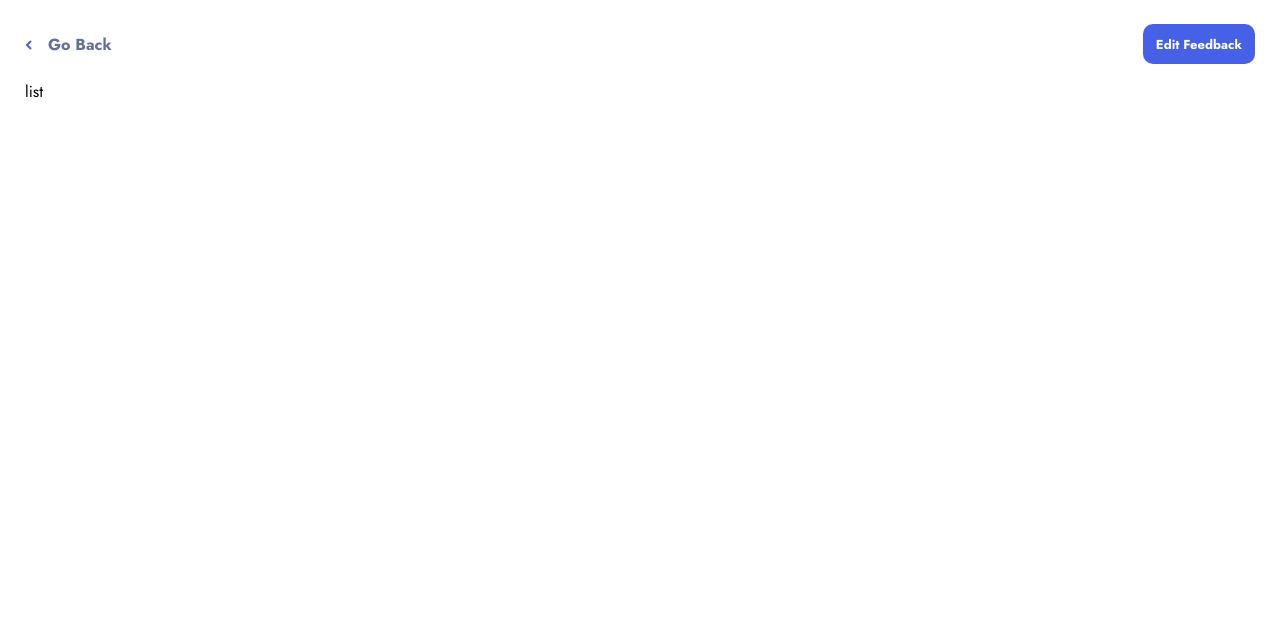
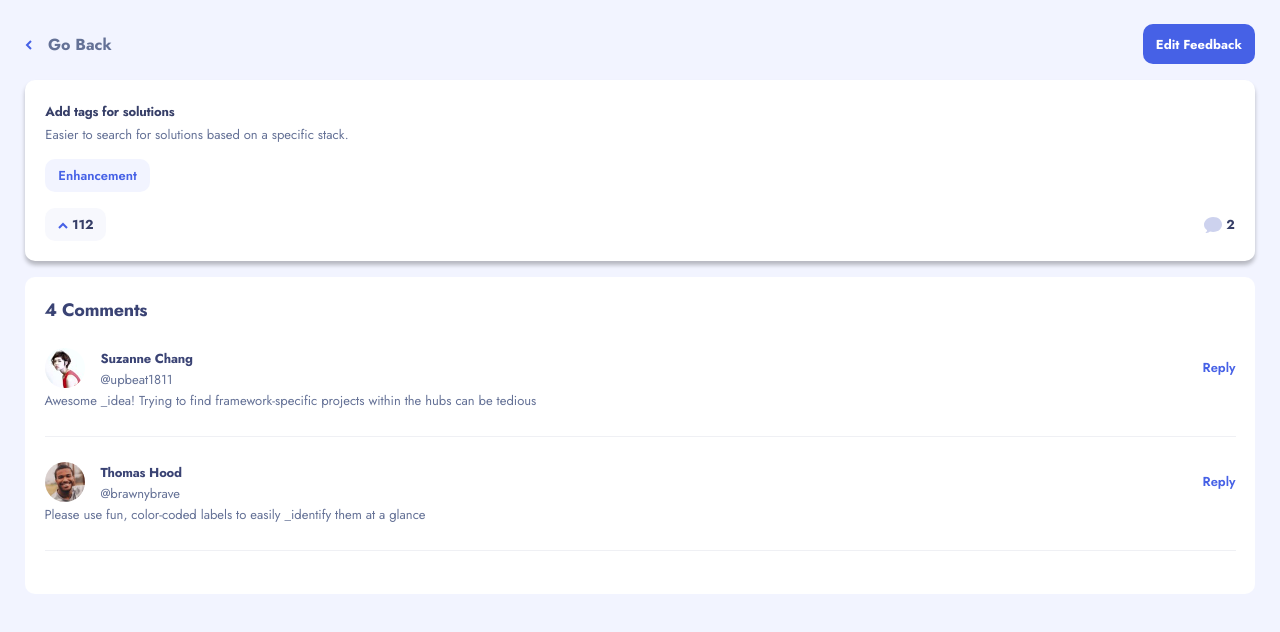
Before and after one commit to Uri-Raz-Dev/product-feedback-front, a React (Vite) app: page /feedback/1 in a window 1280 px wide. Shown: the top 632 px of the page. Built offline with nearby package versions, Linux system fonts and the light colour scheme.

Commit message:
comment list style done

```diff
--- /dev/null
+++ b/src/assets/style/cmps/FeedbackDetail/_commentList.scss
@@ -0,0 +1,117 @@
+.comment-list {
+    border-radius: 10px;
+    background-color: white;
+    font-size: rem(13px);
+    padding: em(24px);
+
+
+    .comment::after {
+        content: '';
+        margin-block: rem(24px);
+        display: block;
+        height: rem(1px);
+        background-color: #647196;
+        opacity: 0.1;
+    }
+
+    .comment-open {
+
+
+
+
+        // .reply:first-child::before {
+        //     content: '';
+        //     position: relative;
+        //     transform: rotate(90deg);
+        //     right: 173px;
+        //     top: 150px;
+        //     display: flex;
+        //     height: rem(1px);
+        //     // width: 50%;
+        //     background-color: #647196;
+        //     opacity: 1.1;
+        // }
+    }
+
+    .comment-count {
+        margin-block-end: rem(24px);
+        color: $deepblue2;
+        font-size: rem(18px);
+        line-height: rem(26px);
+        letter-spacing: rem(-0.25px);
+        font-weight: 700;
+    }
+
+
+
+    p {
+        color: $deepblue3;
+        font-weight: 400;
+        text-wrap: pretty;
+    }
+
+    .comment-header {
+        display: flex;
+        align-items: center;
+
+        img {
+            border-radius: 100%;
+            width: rem(40px);
+            height: rem(40px);
+            margin-inline-end: rem(16px);
+        }
+
+        span {
+            color: $blue;
+            font-weight: 600;
+            line-height: rem(19px);
+        }
+    }
+
+
+    .comment-username-container {
+        flex-grow: 1;
+
+        :first-child {
+            font-size: rem(13px);
+            letter-spacing: -0.180556px;
+            font-weight: 700;
+            color: $deepblue2;
+        }
+
+        :nth-child(2) {
+            span {
+                font-size: rem(13px);
+                font-weight: 400;
+                line-height: rem(19px);
+                color: $deepblue3;
+            }
+
+            font-size: rem(13px);
+            font-weight: 400;
+            line-height: rem(19px);
+            color: $deepblue3;
+        }
+    }
+}
+
+.reply-container {
+    // width: 100%;
+    // display: flex;
+    // margin-inline-start: 24px;
+
+    .reply {
+        padding-inline-start: rem(23px);
+
+        p {
+            span {
+                font-weight: bold;
+                color: $purple;
+            }
+        }
+    }
+
+    .reply:first-of-type {
+        border-inline-start: rem(1px) solid rgb(100, 113, 150, 0.1);
+    }
+}
--- /dev/null
+++ b/src/assets/style/cmps/FeedbackDetail/_feedbackDetail.scss
@@ -0,0 +1,3 @@
+.app-layout {
+    background-color: rgb(242, 244, 255);
+}
--- a/src/assets/style/main.scss
+++ b/src/assets/style/main.scss
@@ -19,4 +19,6 @@
 @import 'cmps/Suggestions/Sidebar';
 
 //FeedbackDetail
+@import 'cmps/FeedbackDetail/feedbackDetail';
 @import 'cmps/FeedbackDetail/feedbackHeader';
+@import 'cmps/FeedbackDetail/commentList';
--- a/src/cmps/CommentList.tsx
+++ b/src/cmps/CommentList.tsx
@@ -1,5 +1,79 @@
-function CommentList() {
-  return <ul className='comment-list'> list</ul>
+import { useState } from 'react'
+import { suggestion } from './SuggestionCard'
+
+function CommentList({ suggestion }: suggestion) {
+  // console.log(suggestion)
+
+  type replies = {
+    content: string
+    replyingTo: string
+    user: {
+      image: string
+      name: string
+      username: string
+    }
+  }
+
+  const replies = suggestion.comments.map((comment) => {
+    return comment.replies
+  })
+
+  return (
+    <>
+      <ul className='comment-list'>
+        <h2 className='comment-count'>
+          {suggestion.comments.length + replies.length} Comments
+        </h2>
+        {suggestion.comments.map((comment) => {
+          return (
+            <li
+              className={comment.replies ? 'comment-open' : 'comment'}
+              key={comment._id}
+            >
+              <section className='comment-header'>
+                <img src={comment.user.image} alt='user-image' />
+                <div className='comment-username-container'>
+                  <div>{comment.user.name}</div>
+                  <div>
+                    <span>@</span>
+                    {comment.user.username}
+                  </div>
+                </div>
+                <span>Reply</span>
+              </section>
+              <p>{comment.content}</p>
+              {comment.replies && (
+                <ul className='reply-container'>
+                  {comment.replies.map((reply: replies) => {
+                    return (
+                      <li className='reply' key={reply.user.username}>
+                        <section className='reply-header comment-header'>
+                          <img src={reply.user.image} alt='user-image' />
+                          <div className='comment-username-container reply-comment-container'>
+                            <div>{reply.user.name}</div>
+                            <div>
+                              <span>@</span>
+                              {reply.user.username}
+                            </div>
+                          </div>
+                          <span className='reply-button'>Reply</span>
+                        </section>
+
+                        <p>
+                          <span>@{reply.replyingTo} </span>
+                          {reply.content}
+                        </p>
+                      </li>
+                    )
+                  })}
+                </ul>
+              )}
+            </li>
+          )
+        })}
+      </ul>
+    </>
+  )
 }
 
 export default CommentList
--- /dev/null
+++ b/src/cmps/SuggestionCard.tsx
@@ -0,0 +1,34 @@
+import { utilService } from '../services/util.service'
+import { SvgIcon } from './Svgicon'
+
+export type suggestion = {
+  suggestion: {
+    title: string
+    description: string
+    category: string
+    upvotes: number
+    comments: any[]
+  }
+}
+
+function SuggestionCard({ suggestion }: suggestion): JSX.Element {
+  return (
+    <div className='suggestion-card'>
+      <div>{suggestion.title}</div>
+      <p>{suggestion.description}</p>
+      <div>{utilService.toUpperCase(suggestion.category)}</div>
+      <section className='upvote-and-comment'>
+        <div>
+          <SvgIcon iconName='arrowUp' />
+          <span> {suggestion.upvotes}</span>
+        </div>
+        <div>
+          <SvgIcon iconName='comments' />
+          <span> {suggestion.comments?.length ?? 0}</span>
+        </div>
+      </section>
+    </div>
+  )
+}
+
+export default SuggestionCard
--- a/src/pages/FeedbackDetail.tsx
+++ b/src/pages/FeedbackDetail.tsx
@@ -2,45 +2,28 @@ import { useParams } from 'react-router-dom'
 import CommentsList from '../cmps/CommentList'
 import FeedbackHeader from '../cmps/FeedbackHeader'
 import { useEffect } from 'react'
+import { loadSuggestion } from '../store/actions/suggestions.action'
 import { useSelector } from 'react-redux'
 import { RootState } from '../store/store'
-import { utilService } from '../services/util.service'
-import { SvgIcon } from '../cmps/Svgicon'
-import { loadSuggestion } from '../store/actions/suggestions.action'
+import SuggestionCard from '../cmps/SuggestionCard'
 
 function FeedbackDetail() {
   const { id } = useParams()
   const suggestion = useSelector(
     (state: RootState) => state.suggestionsModule.suggestion
   )
+
   useEffect(() => {
-    if (id) {
-      loadSuggestion(id) // No need to await here since Redux handles state updates
-    }
+    loadSuggestion(id!)
   }, [id])
+
+  if (!suggestion) return <div>Loading...</div>
 
   return (
     <section className='feedback-detail'>
       <FeedbackHeader />
-
-      {/*
-        <div className='suggestion-card'>
-          <div>{suggestion.title}</div>
-          <p>{suggestion.description}</p>
-          <div>{utilService.toUpperCase(suggestion.category)}</div>
-          <section className='upvote-and-comment'>
-            <div>
-              <SvgIcon iconName='arrowUp' />
-              <span> {suggestion.upvotes}</span>
-            </div>
-            <div>
-              <SvgIcon iconName='comments' />
-              <span> {suggestion.comments?.length ?? 0}</span>
-            </div>
-          </section>
-        </div> */}
-
-      <CommentsList />
+      <SuggestionCard suggestion={suggestion} />
+      <CommentsList suggestion={suggestion} />
     </section>
   )
 }
--- a/src/services/feedback.service.local.ts
+++ b/src/services/feedback.service.local.ts
@@ -72,7 +72,7 @@ async function saveSuggestion(suggestion: EntityWithId) {
 const suggestions: Suggestions[] = [
   {
     currentUser: {
-      image: './assets/user-images/image-zena.jpg',
+      image: '../src/assets/user-images/image-zena.jpg',
       name: 'Zena Kelley',
       username: 'velvetround',
     },
@@ -91,7 +91,7 @@ const suggestions: Suggestions[] = [
             content:
               'Awesome _idea! Trying to find framework-specific projects within the hubs can be tedious',
             user: {
-              image: './assets/user-images/image-suzanne.jpg',
+              image: '../src/assets/user-images/image-suzanne.jpg',
               name: 'Suzanne Chang',
               username: 'upbeat1811',
             },
@@ -101,7 +101,7 @@ const suggestions: Suggestions[] = [
             content:
               'Please use fun, color-coded labels to easily _identify them at a glance',
             user: {
-              image: './assets/user-images/image-thomas.jpg',
+              image: '../src/assets/user-images/image-thomas.jpg',
               name: 'Thomas Hood',
               username: 'brawnybrave',
             },
@@ -122,7 +122,7 @@ const suggestions: Suggestions[] = [
             content:
               'Also, please allow styles to be applied based on system preferences. I would love to be able to browse Frontend Mentor in the evening after my device’s dark mode turns on without the bright background it currently has.',
             user: {
-              image: './assets/user-images/image-elijah.jpg',
+              image: '../src/assets/user-images/image-elijah.jpg',
               name: 'Elijah Moss',
               username: 'hexagon.bestagon',
             },
@@ -132,7 +132,7 @@ const suggestions: Suggestions[] = [
             content:
               'Second this! I do a lot of late night coding and reading. Adding a dark theme can be great for preventing eye strain and the headaches that result. It’s also quite a trend with modern apps and  apparently saves battery life.',
             user: {
-              image: './assets/user-images/image-james.jpg',
+              image: '../src/assets/user-images/image-james.jpg',
               name: 'James Skinner',
               username: 'hummingbird1',
             },
@@ -142,7 +142,7 @@ const suggestions: Suggestions[] = [
                   "While waiting for dark mode, there are browser extensions that will also do the job. Search for 'dark theme' followed by your browser. There might be a need to turn off the extension for sites with naturally black backgrounds though.",
                 replyingTo: 'hummingbird1',
                 user: {
-                  image: './assets/user-images/image-anne.jpg',
+                  image: '../src/assets/user-images/image-anne.jpg',
                   name: 'Anne Valentine',
                   username: 'annev1990',
                 },
@@ -152,7 +152,7 @@ const suggestions: Suggestions[] = [
                   "Good point! Using any kind of style extension is great and can be highly customizable, like the ability to change contrast and brightness. I'd prefer not to use one of such extensions, however, for security and privacy reasons.",
                 replyingTo: 'annev1990',
                 user: {
-                  image: './assets/user-images/image-ryan.jpg',
+                  image: '../src/assets/user-images/image-ryan.jpg',
                   name: 'Ryan Welles',
                   username: 'voyager.344',
                 },
@@ -174,7 +174,7 @@ const suggestions: Suggestions[] = [
             content:
               "Much easier to get answers from devs who can relate, since they've either finished the challenge themselves or are in the m_iddle of it.",
             user: {
-              image: './assets/user-images/image-george.jpg',
+              image: '../src/assets/user-images/image-george.jpg',
               name: 'George Partr_idge',
               username: 'soccerviewer8',
             },
@@ -195,7 +195,7 @@ const suggestions: Suggestions[] = [
             content:
               "Right now, there is no ability to add images while giving feedback which isn't _ideal because I have to use another app to show what I mean",
             user: {
-              image: './assets/user-images/image-javier.jpg',
+              image: '../src/assets/user-images/image-javier.jpg',
               name: 'Javier Pollard',
               username: 'warlikeduke',
             },
@@ -205,7 +205,7 @@ const suggestions: Suggestions[] = [
             content:
               "Yes I'd like to see this as well. Sometimes I want to add a short v_ideo or gif to explain the site's behavior..",
             user: {
-              image: './assets/user-images/image-roxanne.jpg',
+              image: '../src/assets/user-images/image-roxanne.jpg',
               name: 'Roxanne Travis',
               username: 'peppersprime32',
             },
@@ -226,7 +226,7 @@ const suggestions: Suggestions[] = [
             content:
               'I also want to be notified when devs I follow submit projects on FEM. Is in-app notification also in the pipeline?',
             user: {
-              image: './assets/user-images/image-victoria.jpg',
+              image: '../src/assets/user-images/image-victoria.jpg',
               name: 'Victoria Mejia',
               username: 'arlen_the_marlin',
             },
@@ -236,7 +236,7 @@ const suggestions: Suggestions[] = [
                   "Bumping this. It would be good to have a tab with a feed of people I follow so it's easy to see what challenges they’ve done lately. I learn a lot by reading good developers' code.",
                 replyingTo: 'arlen_the_marlin',
                 user: {
-                  image: './assets/user-images/image-zena.jpg',
+                  image: '../src/assets/user-images/image-zena.jpg',
                   name: 'Zena Kelley',
                   username: 'velvetround',
                 },
@@ -248,7 +248,7 @@ const suggestions: Suggestions[] = [
             content:
               "I've been saving the profile URLs of a few people and I check what they’ve been doing from time to time. Being able to follow them solves that",
             user: {
-              image: './assets/user-images/image-jackson.jpg',
+              image: '../src/assets/user-images/image-jackson.jpg',
               name: 'Jackson Barker',
               username: 'countryspirit',
             },
@@ -278,7 +278,7 @@ const suggestions: Suggestions[] = [
             content:
               'This would be awesome! It would be so helpful to see an overview of my code in a way that makes it easy to spot where things could be improved.',
             user: {
-              image: './assets/user-images/image-victoria.jpg',
+              image: '../src/assets/user-images/image-victoria.jpg',
               name: 'Victoria Mejia',
               username: 'arlen_the_marlin',
             },
@@ -288,7 +288,7 @@ const suggestions: Suggestions[] = [
             content:
               "Yeah, this would be really good. I'd love to see deeper insights into my code!",
             user: {
-              image: './assets/user-images/image-jackson.jpg',
+              image: '../src/assets/user-images/image-jackson.jpg',
               name: 'Jackson Barker',
               username: 'countryspirit',
             },
@@ -309,7 +309,7 @@ const suggestions: Suggestions[] = [
             content:
               "Having a path through the challenges that I could follow would be brilliant! Sometimes I'm not sure which challenge would be the best next step to take. So this would help me navigate through them!",
             user: {
-              image: './assets/user-images/image-george.jpg',
+              image: '../src/assets/user-images/image-george.jpg',
               name: 'George Partr_idge',
               username: 'soccerviewer8',
             },
@@ -330,7 +330,7 @@ const suggestions: Suggestions[] = [
             content:
               "I haven't built a portfolio site yet, so this would be really helpful. Might it also be possible to choose layout and colour themes?!",
             user: {
-              image: './assets/user-images/image-ryan.jpg',
+              image: '../src/assets/user-images/image-ryan.jpg',
               name: 'Ryan Welles',
               username: 'voyager.344',
             },
@@ -350,7 +350,7 @@ const suggestions: Suggestions[] = [
             content:
               "This would be great! At the moment, I'm just starting challenges in order to save them. But this means the My Challenges section is overflowing with projects and is hard to manage. Being able to bookmark challenges would be really helpful.",
             user: {
-              image: './assets/user-images/image-suzanne.jpg',
+              image: '../src/assets/user-images/image-suzanne.jpg',
               name: 'Suzanne Chang',
               username: 'upbeat1811',
             },
@@ -379,7 +379,7 @@ const suggestions: Suggestions[] = [
             content:
               "I'd love to see this! It always makes me so happy to see little details like these on websites.",
             user: {
-              image: './assets/user-images/image-victoria.jpg',
+              image: '../src/assets/user-images/image-victoria.jpg',
               name: 'Victoria Mejia',
               username: 'arlen_the_marlin',
             },
@@ -389,7 +389,7 @@ const suggestions: Suggestions[] = [
                   "Me too! I'd also love to see celebrations at specific points as well. It would help people take a moment to celebrate their achievements!",
                 replyingTo: 'arlen_the_marlin',
                 user: {
-                  image: './assets/user-images/image-suzanne.jpg',
+                  image: '../src/assets/user-images/image-suzanne.jpg',
                   name: 'Suzanne Chang',
                   username: 'upbeat1811',
                 },
--- a/src/store/actions/suggestions.action.ts
+++ b/src/store/actions/suggestions.action.ts
@@ -22,7 +22,9 @@ export async function loadSuggestions() {
 
 export async function loadSuggestion(suggestionId: string) {
   try {
-    const suggestion = await feedbackService.getSuggestionById(suggestionId)
+    const suggestion = await feedbackService.getSuggestionById(
+      Number(suggestionId)
+    )
     store.dispatch({ type: SET_SUGGESTION, suggestion })
   } catch (e) {
     console.log((e as Error).message)
```
